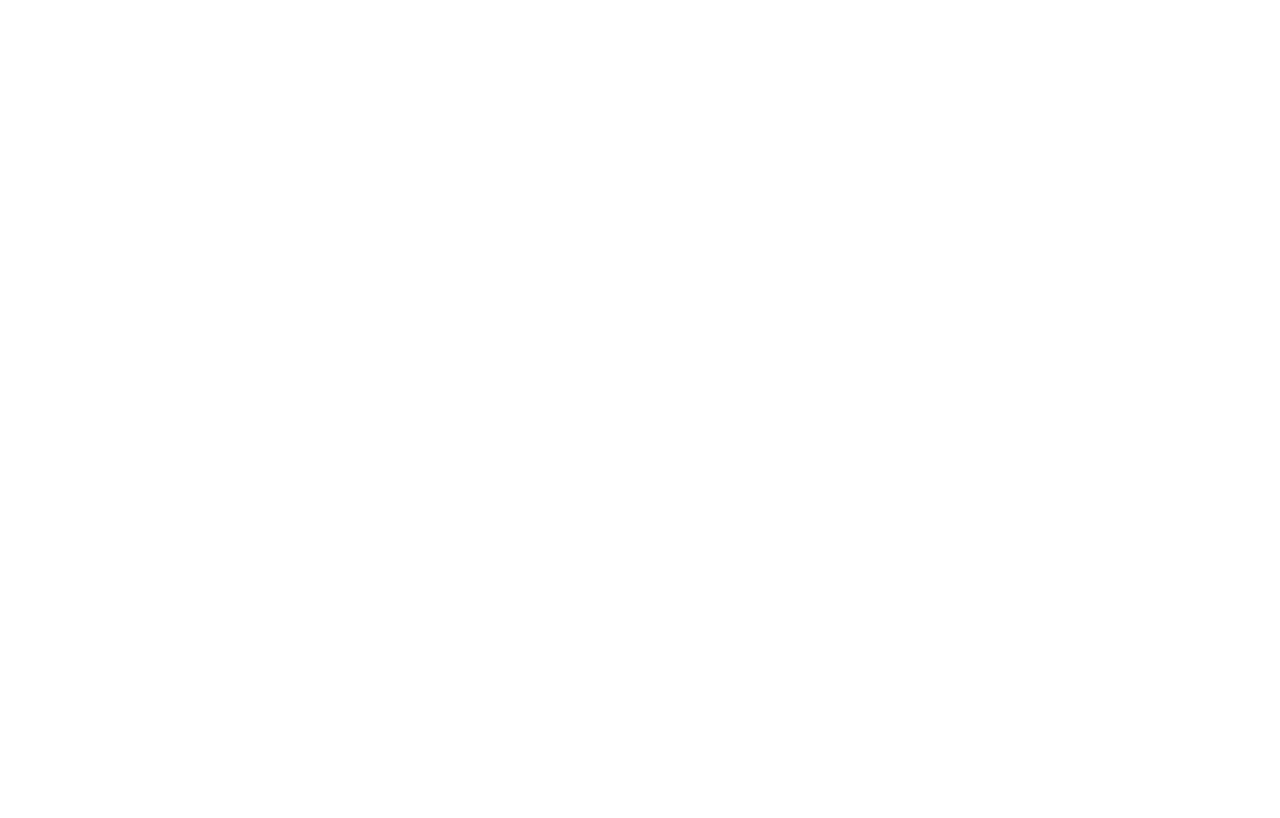
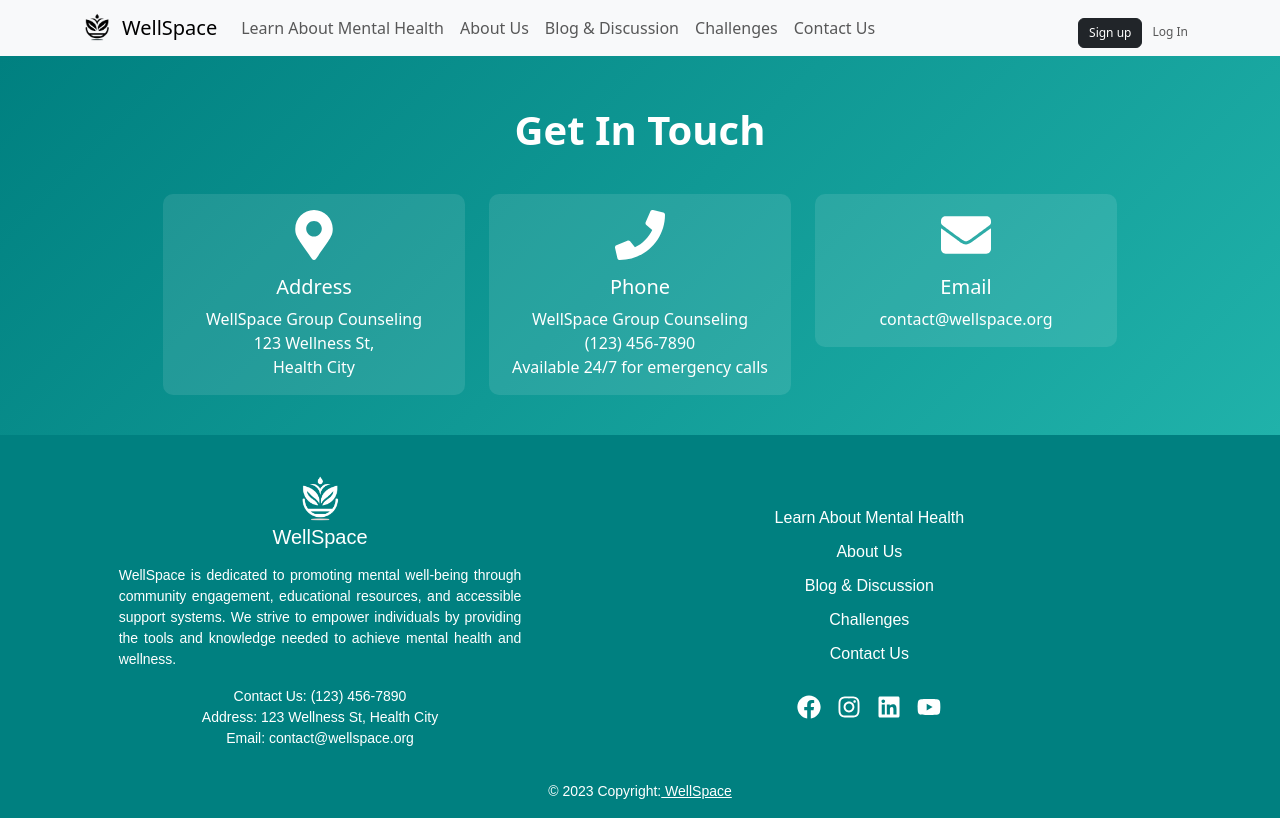
Before and after one commit to nilangi-ediri/WellSpace, a React (Create React App) app in the folder WellSpace/frontend/: page /contact-us in a window 1280 px wide. Before the commit this address had no page. Built offline with nearby package versions, Linux system fonts and the light colour scheme.

Commit message:
Updates to User Authentication, Blog and creating Contact Us Page

```diff
--- a/WellSpace/frontend/src/App.js
+++ b/WellSpace/frontend/src/App.js
@@ -25,7 +25,8 @@
 import BlogTable from './pages/User/BlogTable';
 import EditBlog from './pages/User/EditBlog';
 import { UserProvider } from './contexts/UserContext';
-import PrivateRoute from './components/PrivateRoute';
+import { PrivateRouteExpert, PrivateRoute } from './components/PrivateRoute';
+import ContactUs from './pages/ContactUs';
 
 function App() {
   const [editor] = useState(() => withReact(createEditor()));
@@ -34,16 +35,17 @@
       <Router>
         <Routes>
           <Route path="/" element={<Home />} />
+          <Route path="/contact-us" element={<ContactUs />} />
           <Route path="/blog" element={<AllBlogPosts />} />
-          <Route path="/create-blog" element={<PrivateRoute element={CreateBlogPost} />} />
+          <Route path="/create-blog" element={<PrivateRouteExpert element={CreateBlogPost} />} />
           <Route path="/blog/:postId" element={<BlogPostView />} />
           <Route path="/login" element={<UserLogin />} />
           <Route path="/sign-up" element={<UserSignUp />} />
           <Route path="/info" element={<Information />} />
           <Route path="/user-profile" element={<PrivateRoute element={UserProfile} />} />
           {/* <Route path="/user-profile" element={<UserProfile />} /> */}
-          <Route path="/user-profile/blog" element={<PrivateRoute element={BlogTable} />} />
-          <Route path="/user-profile/blog/:postId" element={<PrivateRoute element={EditBlog} />} />
+          <Route path="/user-profile/blog" element={<PrivateRouteExpert element={BlogTable} />} />
+          <Route path="/user-profile/blog/:postId" element={<PrivateRouteExpert element={EditBlog} />} />
         </Routes>
       </Router>
     </UserProvider>
--- a/WellSpace/frontend/src/components/Navbar.js
+++ b/WellSpace/frontend/src/components/Navbar.js
@@ -62,7 +62,9 @@
                                 </Dropdown.Toggle>
                                 <Dropdown.Menu align="end">
                                     <Dropdown.Item href="/user-profile">My Profile</Dropdown.Item>
-                                    <Dropdown.Item href="/user-profile/blog">My Blogs</Dropdown.Item>
+                                    {user.role === 'doctor' && (
+                                        <Dropdown.Item href="/user-profile/blog">My Blogs</Dropdown.Item>
+                                    )}
                                     <Dropdown.Item onClick={logout}>Logout</Dropdown.Item>
                                 </Dropdown.Menu>
                             </Dropdown>
--- a/WellSpace/frontend/src/components/PrivateRoute.js
+++ b/WellSpace/frontend/src/components/PrivateRoute.js
@@ -1,6 +1,16 @@
 import React, { useContext } from 'react';
 import { Navigate } from 'react-router-dom';
 import UserContext from '../contexts/UserContext';
+
+const PrivateRouteExpert = ({ element: Component, ...rest }) => {
+    const { user, loading } = useContext(UserContext);
+
+    if (loading) {
+        return <div>Loading...</div>;
+    }
+
+    return user && user.role === 'doctor' ? <Component {...rest} /> : <Navigate to="/blog" />;
+};
 
 const PrivateRoute = ({ element: Component, ...rest }) => {
     const { user, loading } = useContext(UserContext);
@@ -12,4 +22,4 @@
     return user ? <Component {...rest} /> : <Navigate to="/login" />;
 };
 
-export default PrivateRoute;
+export { PrivateRoute, PrivateRouteExpert };
--- a/WellSpace/frontend/src/css/Home.css
+++ b/WellSpace/frontend/src/css/Home.css
@@ -394,6 +394,8 @@
     color: white;
     /* White text color */
     padding-top: 1rem;
+    position: relative;
+    bottom: 0;
 }
 
 .page-footer a {
--- a/WellSpace/frontend/src/css/Info.css
+++ b/WellSpace/frontend/src/css/Info.css
@@ -151,4 +151,10 @@
 
 }
 
+.outer-container {
+    display: flex;
+    flex-direction: column;
+    min-height: 100vh;
+}
+
 /* You may need additional global styles that were applied on the signup page, such as body font-family, etc. */
--- /dev/null
+++ b/WellSpace/frontend/src/css/contact.css
@@ -0,0 +1,32 @@
+/* src/css/contact.css */
+.contact-us {
+    background: linear-gradient(135deg, #008080, #20B2AA);
+    color: white;
+    padding: 50px 0 20px 0;
+    /* Adjusted bottom padding */
+    margin-bottom: 0;
+    /* Remove any bottom margin */
+}
+
+.contact-card {
+    background: rgba(255, 255, 255, 0.1);
+    color: white;
+    border: none;
+    margin-bottom: 20px;
+    border-radius: 10px;
+}
+
+.contact-card .card-body {
+    text-align: center;
+}
+
+.contact-us h2 {
+    margin-bottom: 40px;
+    font-size: 2.5em;
+    font-weight: bold;
+}
+
+.contact-icon {
+    margin-bottom: 15px;
+    color: white;
+}
--- /dev/null
+++ b/WellSpace/frontend/src/css/footer.css
@@ -0,0 +1,43 @@
+/* src/css/footer.css */
+.page-footer {
+    background-color: #008080;
+    color: white;
+    font-family: Arial, sans-serif;
+    font-size: 14px;
+    margin-top: 0;
+    padding: 20px 0;
+}
+
+.footer-logo {
+    height: 50px;
+    filter: invert(100%);
+}
+
+.footer-description {
+    text-align: justify;
+}
+
+.footer-contact {
+    text-align: center;
+}
+
+.footer-links {
+    text-align: center;
+    font-size: 16px;
+}
+
+.footer-links .nav-link {
+    color: white;
+}
+
+.footer-icons {
+    font-size: 24px;
+}
+
+.footer-icons .mx-2 {
+    color: white;
+}
+
+.footer-icons .mx-2:hover {
+    color: #ddd;
+}
--- /dev/null
+++ b/WellSpace/frontend/src/pages/ContactUs.jsx
@@ -0,0 +1,62 @@
+// src/pages/ContactUs.js
+import React from 'react';
+import { Container, Row, Col, Card } from 'react-bootstrap';
+import '../css/contact.css';
+import NavigationBar from '../components/Navbar';
+import Footer from '../components/Footer';
+import { FaMapMarkerAlt, FaPhone, FaEnvelope } from 'react-icons/fa';
+
+const ContactUs = () => {
+  return (
+    <div className="App">
+      <NavigationBar />
+      <div className="content">
+        <Container fluid className="contact-us">
+          <h2 className="text-center">Get In Touch</h2>
+          <Row className="justify-content-center">
+            <Col md={3}>
+              <Card className="contact-card">
+                <Card.Body>
+                  <FaMapMarkerAlt size={50} className="contact-icon" />
+                  <Card.Title>Address</Card.Title>
+                  <Card.Text>
+                    WellSpace Group Counseling <br />
+                    123 Wellness St, <br />
+                    Health City
+                  </Card.Text>
+                </Card.Body>
+              </Card>
+            </Col>
+            <Col md={3}>
+              <Card className="contact-card">
+                <Card.Body>
+                  <FaPhone size={50} className="contact-icon" />
+                  <Card.Title>Phone</Card.Title>
+                  <Card.Text>
+                    WellSpace Group Counseling <br />
+                    (123) 456-7890 <br />
+                    Available 24/7 for emergency calls
+                  </Card.Text>
+                </Card.Body>
+              </Card>
+            </Col>
+            <Col md={3}>
+              <Card className="contact-card">
+                <Card.Body>
+                  <FaEnvelope size={50} className="contact-icon" />
+                  <Card.Title>Email</Card.Title>
+                  <Card.Text>
+                    contact@wellspace.org
+                  </Card.Text>
+                </Card.Body>
+              </Card>
+            </Col>
+          </Row>
+        </Container>
+      </div>
+      <Footer />
+    </div>
+  );
+};
+
+export default ContactUs;
--- a/WellSpace/frontend/src/pages/User/BlogTable.jsx
+++ b/WellSpace/frontend/src/pages/User/BlogTable.jsx
@@ -56,7 +56,7 @@
     };
 
     return (
-        <>
+        <div className='outer-container'>
             <NavigationBar />
             <div className="container mt-5">
                 <div className="d-flex justify-content-end mb-3">
@@ -124,7 +124,7 @@
                 </Modal.Footer>
             </Modal>
             <Footer />
-        </>
+        </div>
     );
 };
 export default BlogTable;
--- a/WellSpace/frontend/styles2.css
+++ b/WellSpace/frontend/styles2.css
@@ -143,6 +143,7 @@
     color: #fff;
 
 }
+
 /* Footer styles */
 footer {
     background-color: #003366;
@@ -150,6 +151,7 @@
     text-align: center;
     padding: 15px 0;
 }
+
 /* Modal styles */
 .modal {
     display: none;
@@ -160,7 +162,7 @@
     width: 100%;
     height: 100%;
     overflow: auto;
-    background-color: rgba(0,0,0,0.4);
+    background-color: rgba(0, 0, 0, 0.4);
 }
 
 .modal-content {
```
